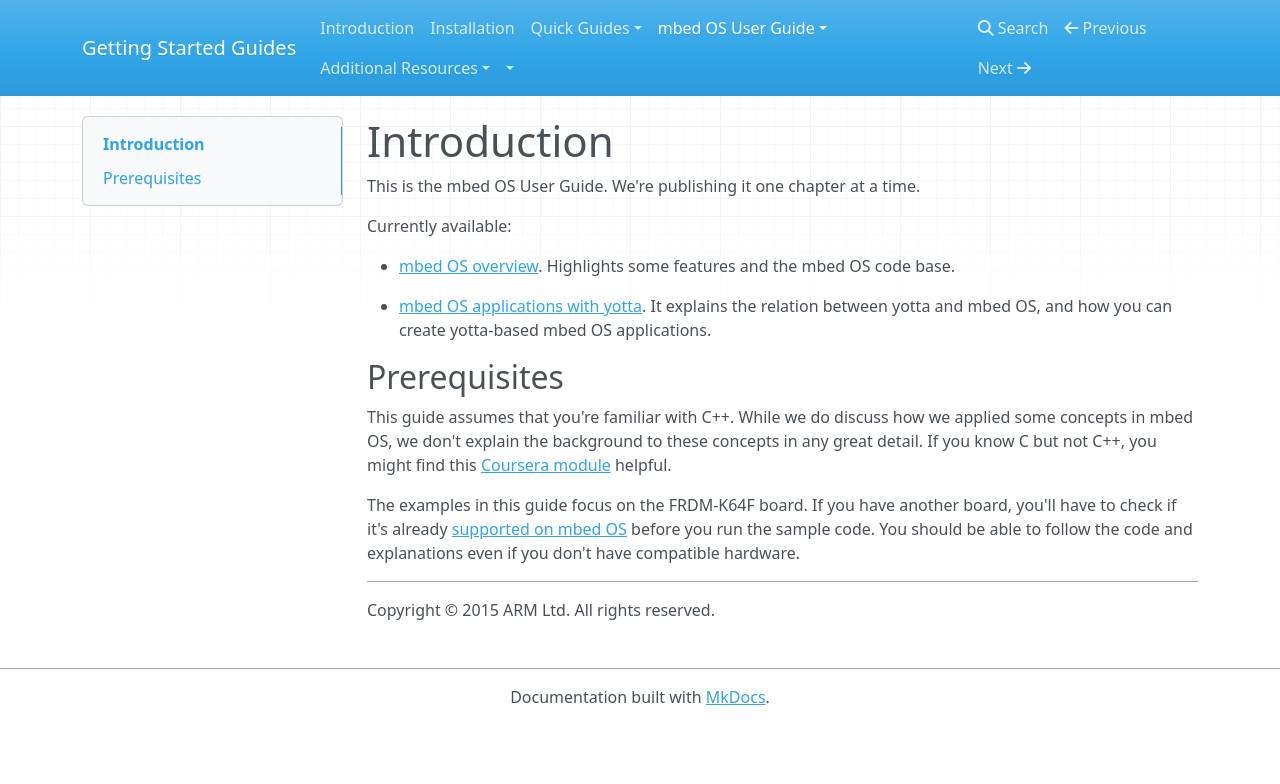
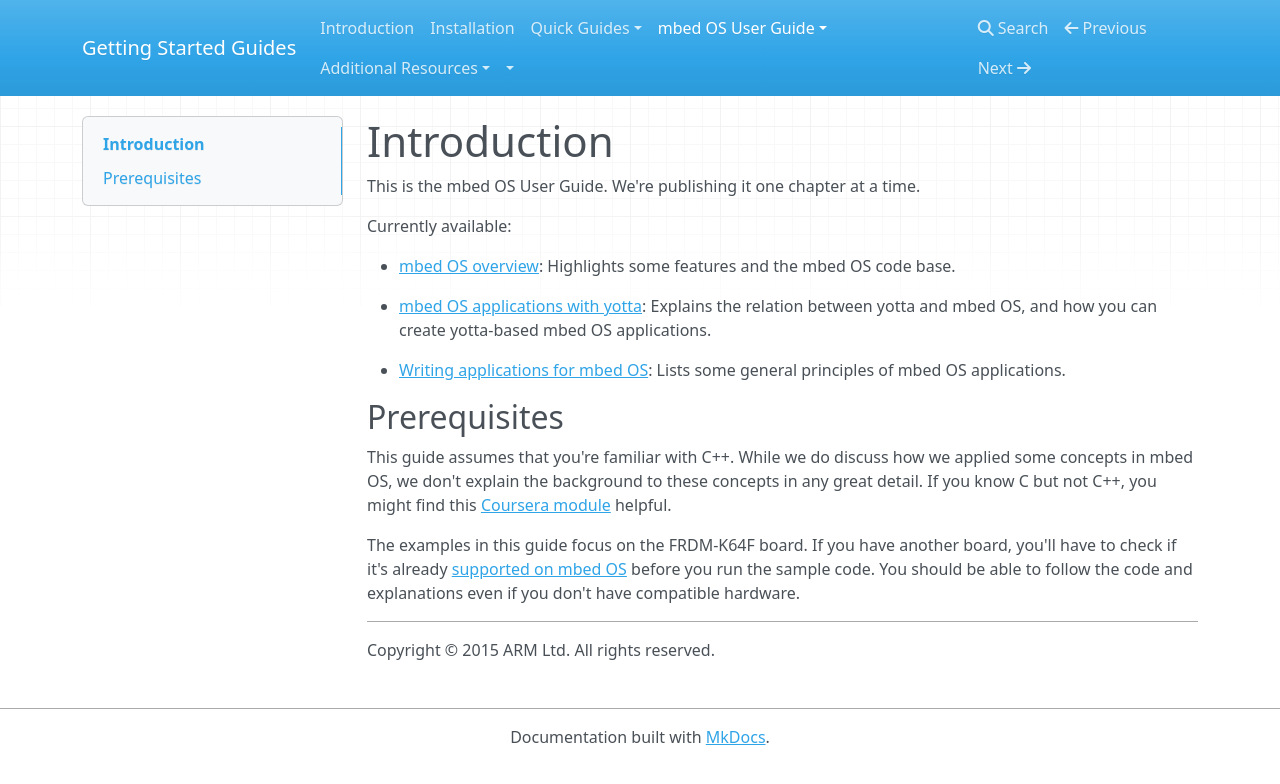
Before and after one commit to ARMmbed/GettingStartedmbedOS, an MkDocs documentation site: the page built from Docs/Full_Guide/guide_index.md, in a window 1280 px wide. Shown: the top 784 px of the page. Built offline with MkDocs 1.6.1, drawn with Linux system fonts in a browser that asks for light colours; nearby versions of some CDN libraries; old or Windows-style settings are respelled for this version of MkDocs.

Commit message:
Adding chapter

```diff
--- a/Docs/Full_Guide/guide_index.md
+++ b/Docs/Full_Guide/guide_index.md
@@ -4,9 +4,12 @@ This is the mbed OS User Guide. We're publishing it one chapter at a time.
 
 Currently available:
 
-* [mbed OS overview](overview.md). Highlights some features and the mbed OS code base.
+* [mbed OS overview](overview.md): Highlights some features and the mbed OS code base.
 
-* [mbed OS applications with yotta](app_on_yotta.md). It explains the relation between yotta and mbed OS, and how you can create yotta-based mbed OS applications.
+* [mbed OS applications with yotta](app_on_yotta.md): Explains the relation between yotta and mbed OS, and how you can create yotta-based mbed OS applications.
+
+* [Writing applications for mbed OS](app_on_mbed_os.md): Lists some general principles of mbed OS applications.
+
 
 ## Prerequisites
 
```
